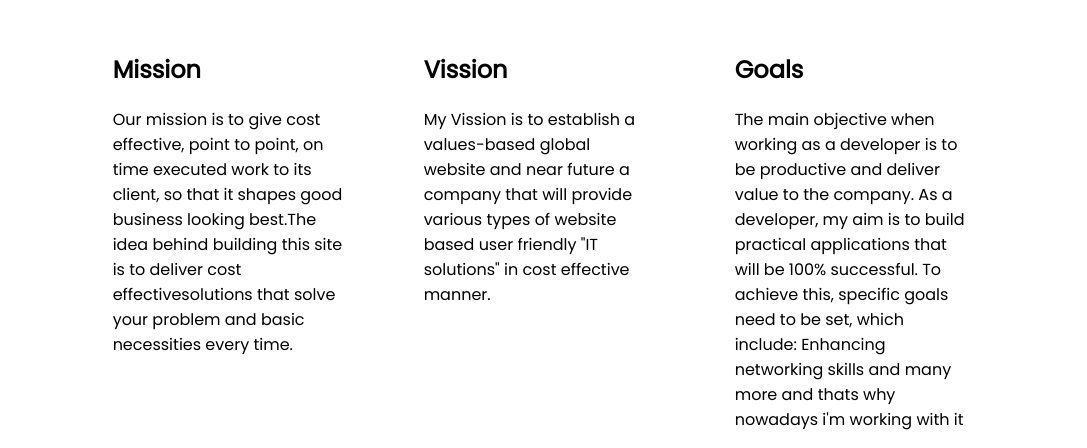
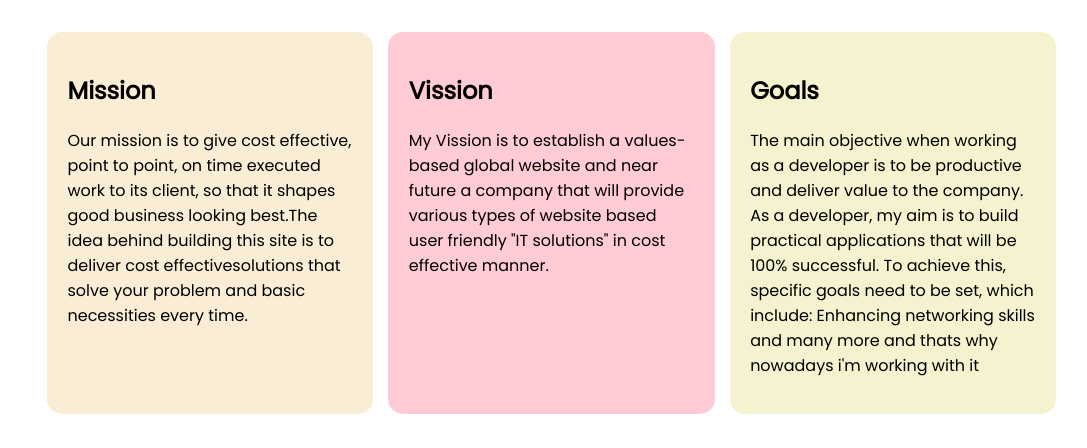
Before and after one commit to mehedialmamun21/first-assignment, a plain HTML site: page index.html in a window 1280 px wide. Shown: the part 589-1037 px from the top of the page, without its empty margins (96-1183 px from the left). After the commit the page ends 1003 px from the top, so only its background shows below. Drawn offline with Linux system fonts and the light colour scheme.

Commit message:
section two on progress

```diff
--- a/index.html
+++ b/index.html
@@ -28,12 +28,12 @@
         </div>
     </section>
 
-    <section>
+    <section class="sec-2">
         <h1 class="big-head2"> <span style="color: #020230;">My Mission in</span> <span
                 style="color: #ffa600c2;">2022</span>
         </h1>
         <div class="triple-flex">
-            <div class="triple-div">
+            <div class="triple-div1">
                 <h1>Mission</h1>
                 <p>Our mission is to give cost effective, point to point, on time executed work to its client, so that
                     it shapes good business looking best.The idea behind building this site is to deliver cost
@@ -42,14 +42,14 @@
             </div>
 
 
-            <div class="triple-div">
+            <div class="triple-div2">
                 <h1>Vission</h1>
                 <p>My Vission is to establish a values-based global website and near future a company that will provide
                     various types of website based user friendly "IT solutions" in cost effective manner. </p>
             </div>
 
 
-            <div class="triple-div">
+            <div class="triple-div3">
                 <h1>Goals</h1>
                 <p>The main objective when working as a developer is to be productive and deliver value to the company.
                     As a developer, my aim is to build practical applications that will be 100% successful. To achieve
--- a/style.css
+++ b/style.css
@@ -31,9 +31,30 @@ body{
 }
 .triple-flex{
     display: flex;
-    padding-left: 10%;
+
 }
-.triple-div{
-    width: 20%;
-    padding-left: 7%;
+.sec-2{
+    margin-right: 10%;
+    margin-left: 10%;
 }
+.triple-div1{
+    background-color: rgba(245, 222, 179, 0.541);
+    padding: 2%;
+    border-radius: 15px;
+    width: 50%;
+    margin-left: 15px;
+}
+.triple-div2{
+    background-color: #ffc0cbd3;
+    padding: 2%;
+    border-radius: 15px;
+    width: 50%;
+    margin-left: 15px;
+}
+.triple-div3{
+    background-color: #eee8aa8e;
+    padding: 2%;
+    border-radius: 15px;
+    width: 50%;
+    margin-left: 15px;
+}
```
Also changed, not shown: images/illustrator-1.png (added), images/illustrator-2.png (added), images/illustrator-3.png (added).
